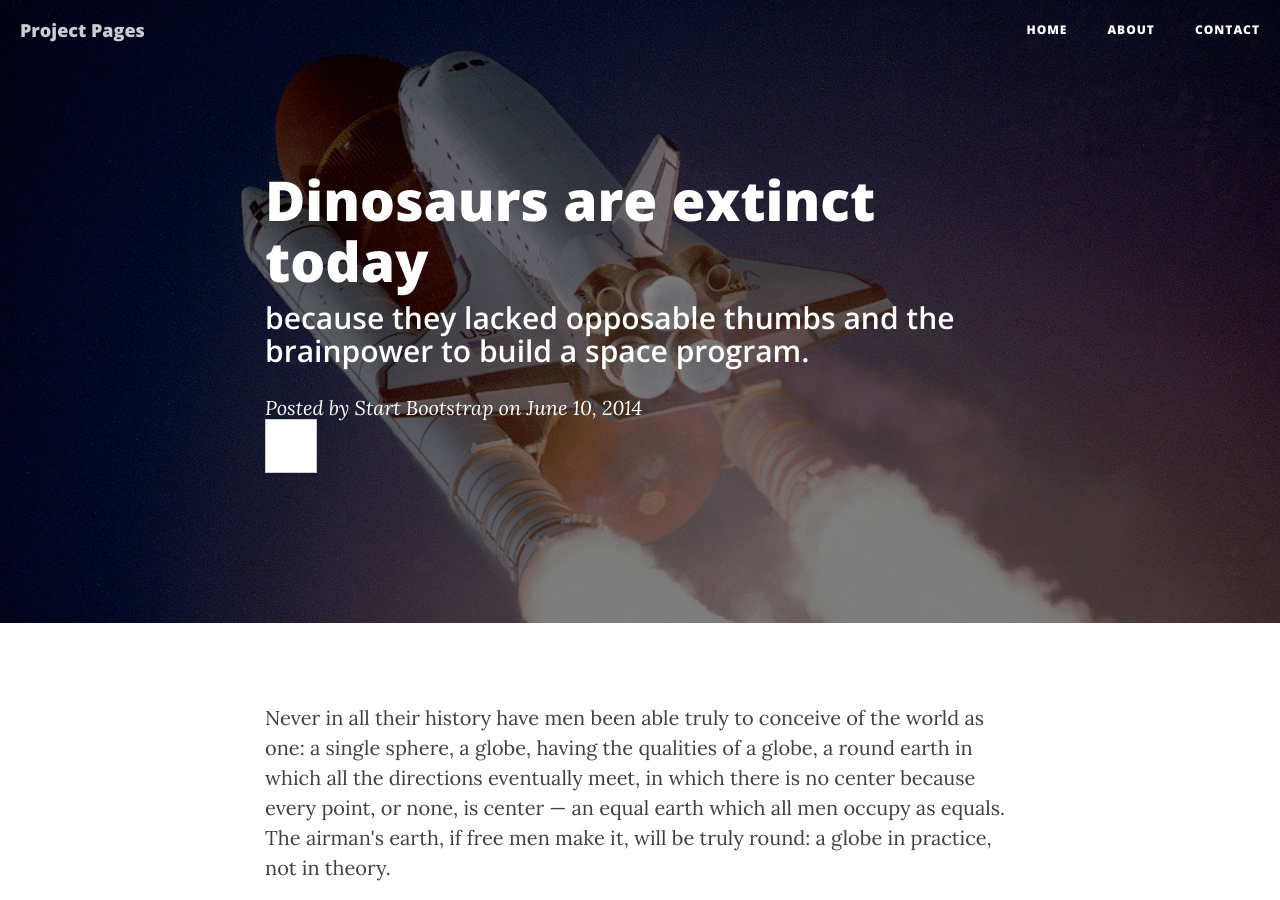
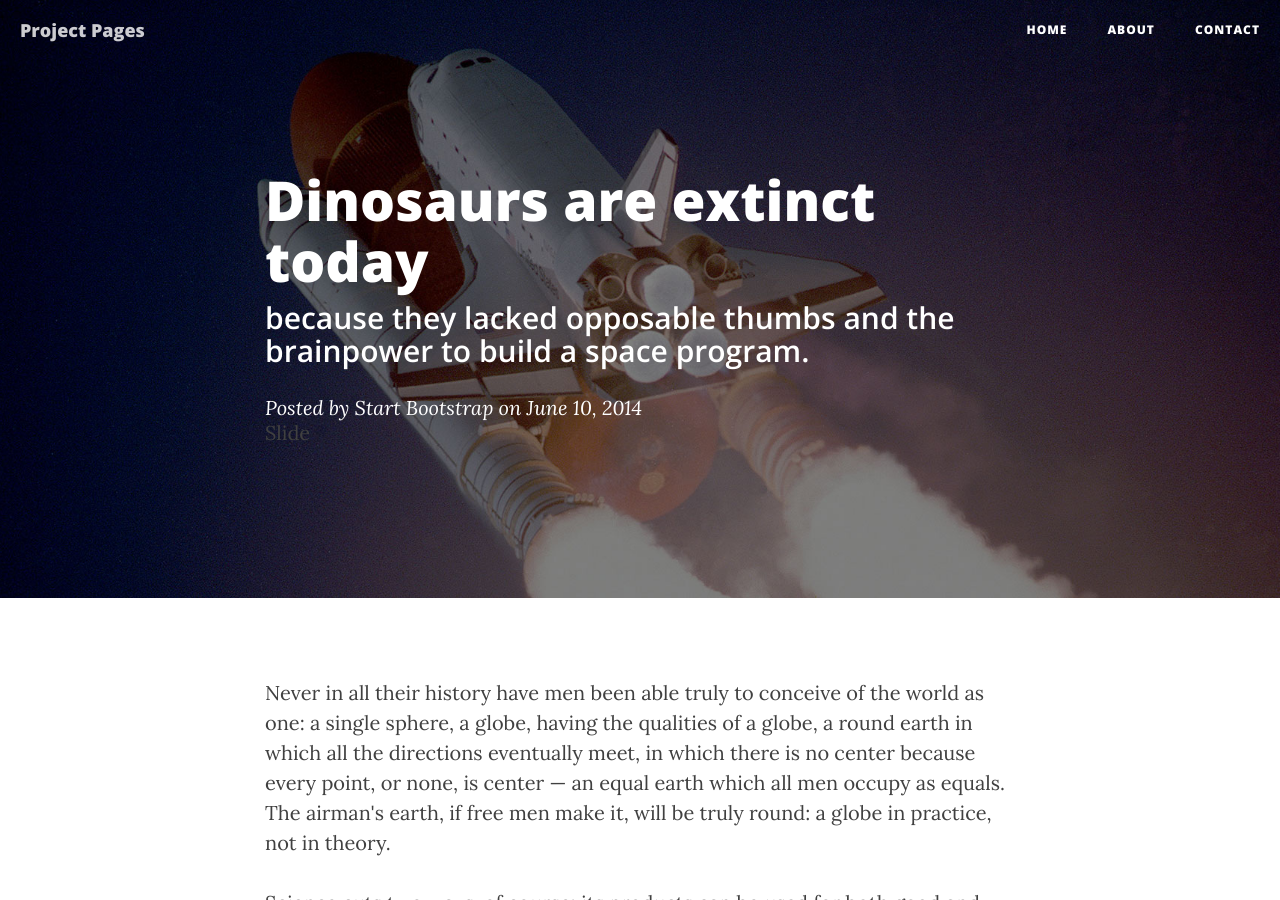
Before and after one commit to projectpages/project-pages, a Jekyll site: the page built from _posts/2014-06-10-dinosaurs.markdown, in a window 1280 px wide and 900 px high. Built offline with Jekyll 4.4.1, drawn with Linux system fonts in a browser that asks for light colours; nearby versions of some CDN libraries.

Commit message:
Try Yet Again

```diff
--- a/_layouts/post.html
+++ b/_layouts/post.html
@@ -13,10 +13,9 @@ layout: default
                     <h2 class="subheading">{{ page.subtitle }}</h2>
                     {% endif %}
                     <span class="meta">Posted by {{ page.author }} on {{ page.date | date: "%B %-d, %Y" }}</span>
-					<button class="btn btn-default" type="button" style="height:54px;">
-					<a id="fp-start" onclick="fullpageinit();" title="Presentation Mode">
-					  <span class="octicon octicon-gift"></span></a>
-					</button>
+
+					<a id="fp-start" onclick="fullpageinit();" title="Presentation Mode">Slide</a>
+
                 </div>
             </div>
         </div>
```
